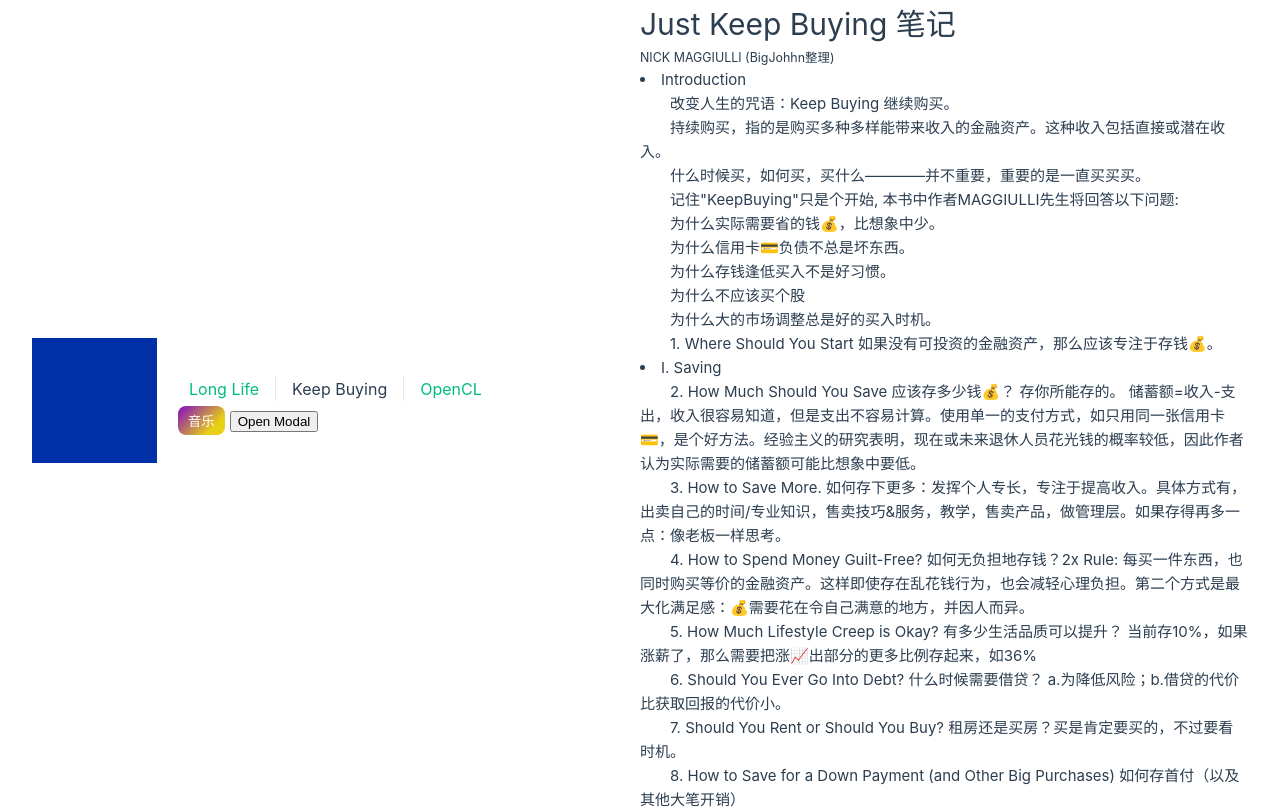
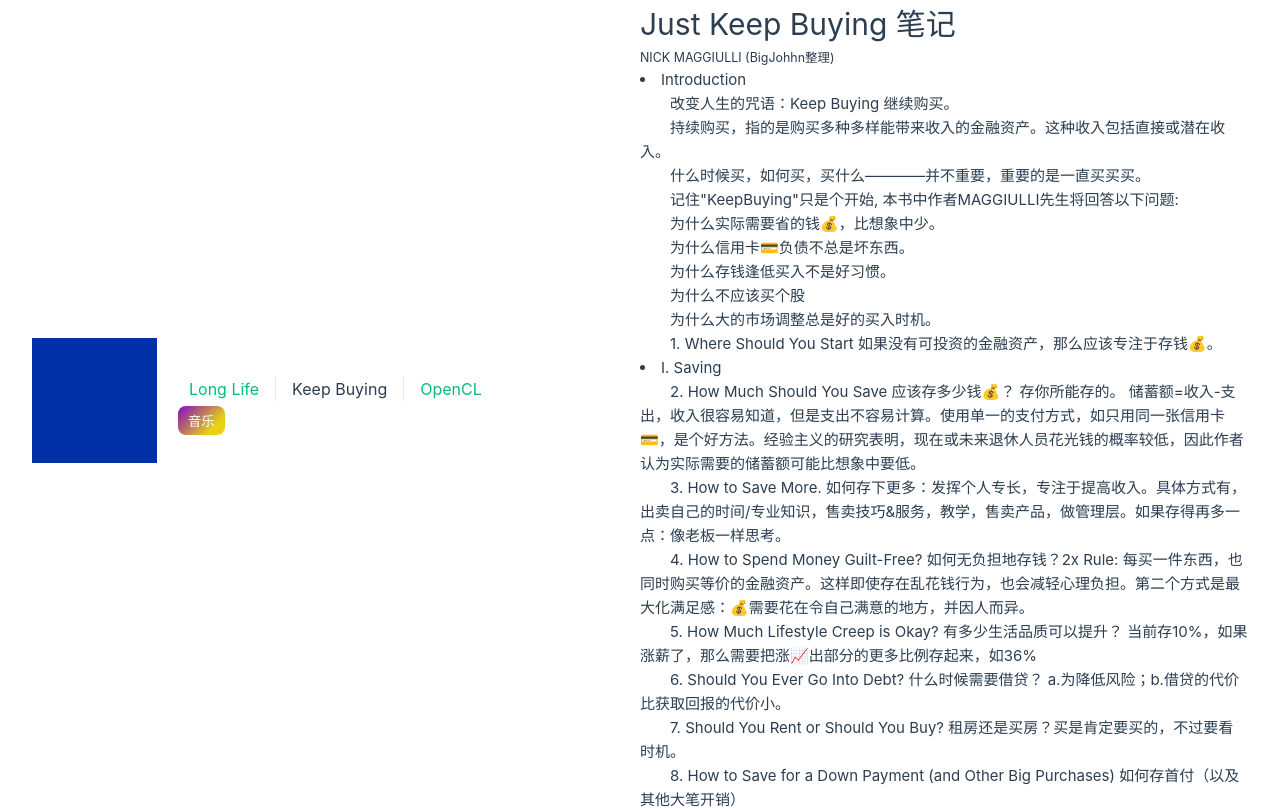
Before and after one commit to BigJohnn/books-sharing, a Vue app: page /JustKeepBuying in a window 1280 px wide. Shown: the top 809 px of the page. Built offline with nearby package versions, Linux system fonts and the light colour scheme.

Commit message:
remove verbose

```diff
--- a/src/App.vue
+++ b/src/App.vue
@@ -1,11 +1,9 @@
 <script setup lang="ts">
 import { RouterLink, RouterView } from "vue-router";
 import { onMounted, ref } from 'vue'
-import Bubble from './components/BubbleComp.vue'
 const bgmElem = ref<HTMLAudioElement>();
 
 var index = 0;
-const showModal = ref(false)
 const musicUrl = ref("/music/0.mp3");
 
 function tab() {
@@ -56,21 +54,10 @@
         <audio id="bgmElem" :src="musicUrl" type="audio/mpeg" oncontextmenu="return false" autoplay @ended="onEnded"/>
         <button class="btn_music" @click="onClick">音乐</button>
 
-        <button @click="showModal = true">Open Modal</button>
-
       </nav>
     </div>
   </header>
-
   <RouterView />
-
-  <Teleport to="body">
-    <bubble :show="showModal" @close="showModal = false">
-    <template #header>
-      <h3>custom header</h3>
-    </template>
-    </bubble>
-  </Teleport>
 </template>
 
 <style scoped>
--- a/src/components/BubbleComp.vue
+++ b/src/components/BubbleComp.vue
@@ -13,6 +13,8 @@
           <div class="modal-header">
             <slot name="header">default header</slot>
           </div>
+
+          <!-- TODO: -->
 
           <!-- <div class="modal-body">
             <slot name="body">default body</slot>
```
